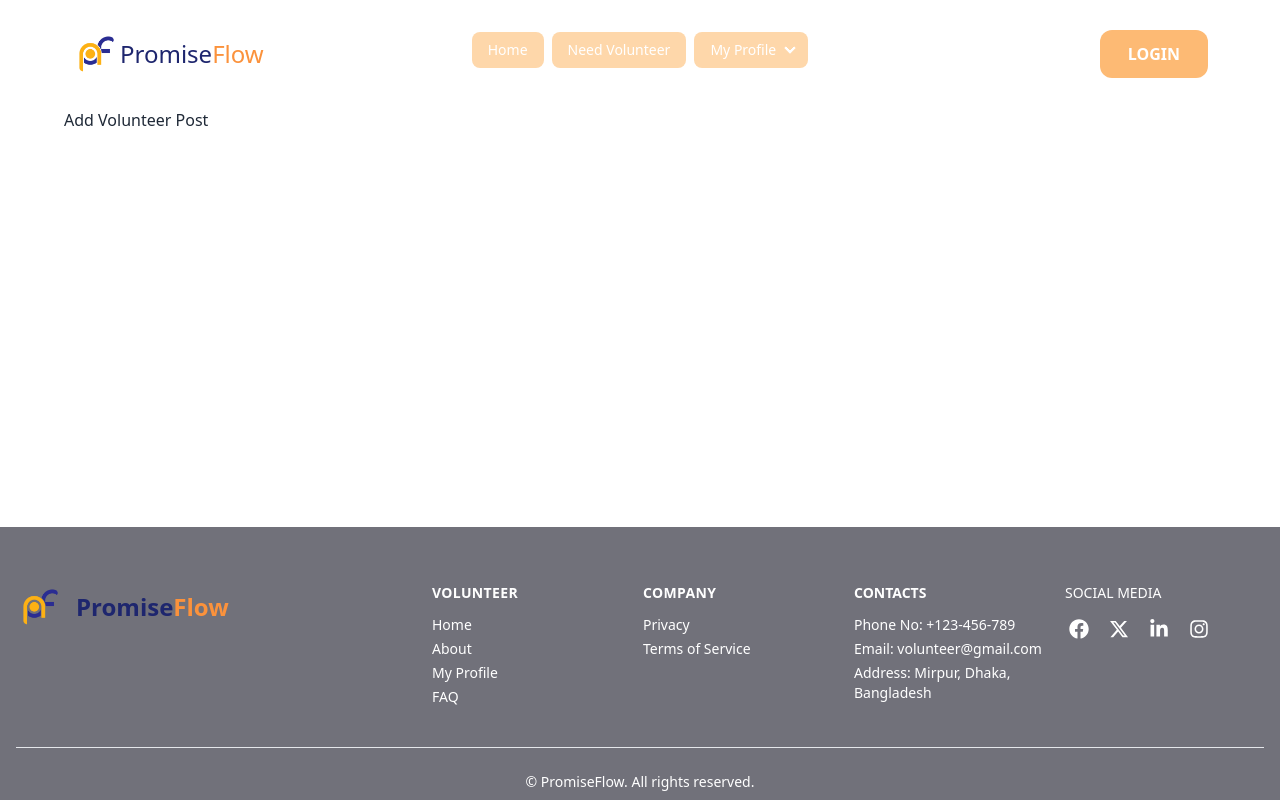
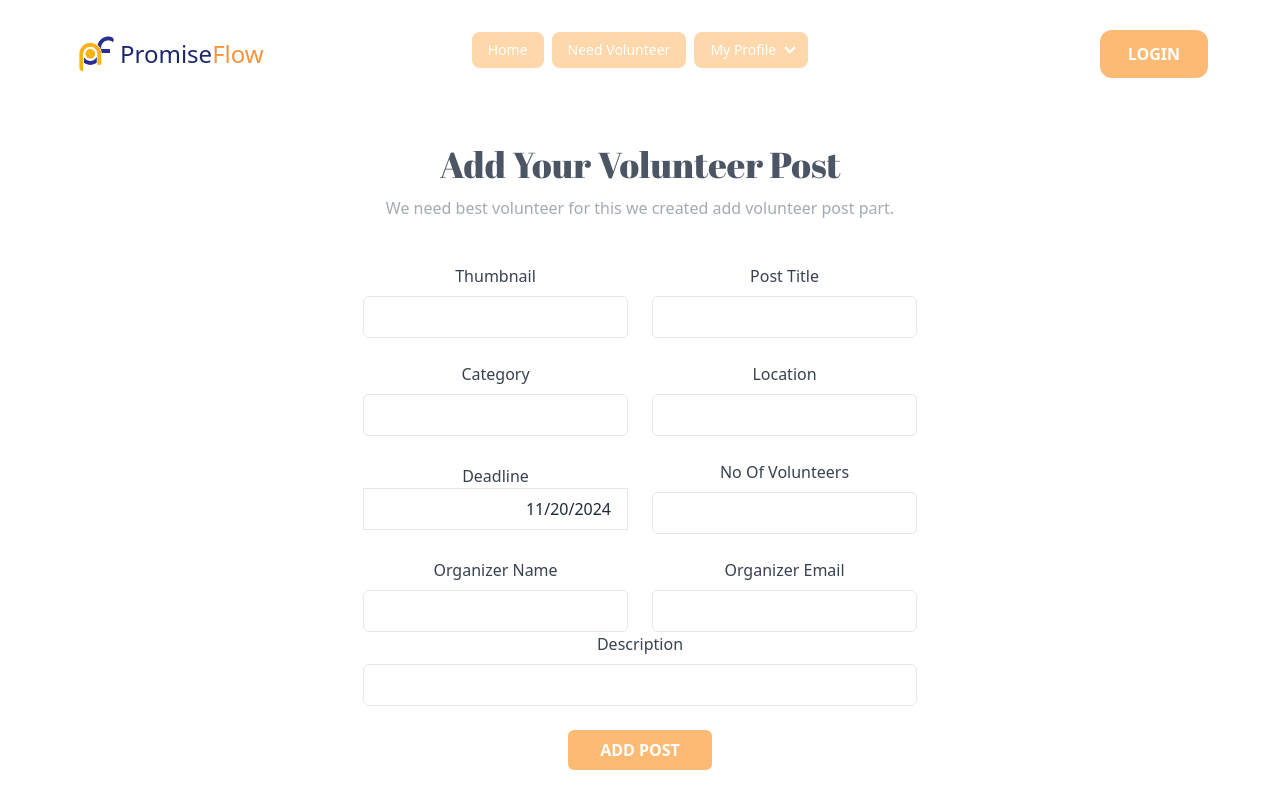
Before and after one commit to Yasmin17-23/promiseFlow-client, a React (Vite) app: page /add-volunteer-post in a window 1280 px wide. Shown: the top 800 px of the page. Built offline with nearby package versions, Linux system fonts and the light colour scheme; no server answers.

Commit message:
add volunteer post page created

```diff
--- a/package.json
+++ b/package.json
@@ -15,6 +15,7 @@
     "localforage": "^1.10.0",
     "match-sorter": "^8.0.0",
     "react": "^18.3.1",
+    "react-datepicker": "^7.5.0",
     "react-dom": "^18.3.1",
     "react-hook-form": "^7.53.2",
     "react-icons": "^5.3.0",
--- a/src/pages/AddVounteerPost/AddVolunteerPost.jsx
+++ b/src/pages/AddVounteerPost/AddVolunteerPost.jsx
@@ -1,9 +1,155 @@
-
+import { useState } from "react";
+import DatePicker from "react-datepicker";
+import "react-datepicker/dist/react-datepicker.css";
+import useAuth from "../../Hooks/useAuth";
 
 const AddVolunteerPost = () => {
+    const { user } = useAuth();
+    const [startDate, setStartDate] = useState(new Date());
+
+    const handleAddVolunteer = e => {
+        e.preventDefault();
+        const form = e.target;
+        const thumbnail = form.thumbnail.value;
+        const postTitle = form.postTitle.value;
+        const category = form.category.value;
+        const location = form.location.value;
+        //const email = form.emial.value;
+       // const name = form.name.value;
+        const no_of_Volunteers = form.no_of_Volunteers.value;
+        const deadline = startDate;
+        const description = form.description.value;
+        const volunteerData = {
+            thumbnail,
+            postTitle,
+            category,
+            location,
+            no_of_Volunteers,
+            deadline,
+            description,
+            organizer: {
+                email,
+                name: user?.displayName,
+            },
+        }
+        console.table(volunteerData);
+    }
     return (
-        <div>
-            Add Volunteer Post
+        <div className="flex flex-col justify-center items-center text-center my-8">
+            <div className="py-5">
+                <h2 className="text-4xl font-abril text-gray-600 mb-3">Add Your Volunteer Post</h2>
+                <p className="text-gray-600/50">We need best volunteer for this we created add
+                    volunteer post part.</p>
+            </div>
+            <form onSubmit={handleAddVolunteer}>
+                <div className="grid grid-cols-1 gap-6 mt-6 sm:grid-cols-2">
+                    <div className="flex flex-col">
+                        <label className="text-gray-700 dark:text-gray-200" htmlFor="thumbnail">
+                            Thumbnail
+                        </label>
+                        <input id="thumbnail" type="text" name="thumbnail"
+                            className="block w-full px-4 py-2 mt-2 text-gray-700
+                 bg-white border border-gray-200 rounded-md dark:bg-gray-800 dark:text-gray-300
+                  dark:border-gray-600 focus:border-blue-400 focus:ring-blue-300
+                  focus:ring-opacity-40 dark:focus:border-blue-300 focus:outline-none focus:ring" />
+                    </div>
+
+                    <div className="flex flex-col">
+                        <label className="text-gray-700 dark:text-gray-200" htmlFor="postTitle">
+                            Post Title
+                        </label>
+                        <input id="postTitle" type="text" name="postTitle"
+                            className="block w-full px-4 py-2 mt-2
+                 text-gray-700 bg-white border border-gray-200 rounded-md dark:bg-gray-800
+                  dark:text-gray-300 dark:border-gray-600 focus:border-blue-400 focus:ring-blue-300
+                  focus:ring-opacity-40 dark:focus:border-blue-300 focus:outline-none focus:ring" />
+                    </div>
+
+                    <div className="flex flex-col">
+                        <label className="text-gray-700 dark:text-gray-200" htmlFor="category ">
+                            Category
+                        </label>
+                        <input id="category" type="text" name="category"
+                            className="block w-full px-4 py-2 mt-2 text-gray-700
+                bg-white border border-gray-200 rounded-md dark:bg-gray-800 dark:text-gray-300
+                 dark:border-gray-600 focus:border-blue-400 focus:ring-blue-300 focus:ring-opacity-40
+                  dark:focus:border-blue-300 focus:outline-none focus:ring" />
+                    </div>
+
+                    <div className="flex flex-col">
+                        <label className="text-gray-700 dark:text-gray-200" htmlFor="location">
+                            Location
+                        </label>
+                        <input id="location" type="text" name="location"
+                            className="block w-full px-4 py-2 mt-2
+                text-gray-700 bg-white border border-gray-200 rounded-md dark:bg-gray-800
+                 dark:text-gray-300 dark:border-gray-600 focus:border-blue-400 focus:ring-blue-300
+                 focus:ring-opacity-40 dark:focus:border-blue-300 focus:outline-none focus:ring" />
+                    </div>
+                    <div className="flex flex-col justify-center">
+                        <label className="text-gray-700 dark:text-gray-200">
+                            Deadline
+                        </label>
+
+                        {/* Date picker Input Field */}
+                        <DatePicker  className="border px-4 py-2 text-end"
+
+                        selected={startDate}
+                        onChange={(date) => setStartDate(date)} />
+
+                    </div>
+                    <div className="flex flex-col">
+                        <label className="text-gray-700 dark:text-gray-200" htmlFor="no_of_Volunteers">
+                            No Of Volunteers
+                        </label>
+                        <input id="no_of_Volunteers" type="number" name="no_of_Volunteers"
+                            className="block w-full px-4 py-2 mt-2
+                text-gray-700 bg-white border border-gray-200 rounded-md dark:bg-gray-800
+                 dark:text-gray-300 dark:border-gray-600 focus:border-blue-400 focus:ring-blue-300
+                 focus:ring-opacity-40 dark:focus:border-blue-300 focus:outline-none focus:ring" />
+                    </div>
+                    <div>
+                        <label className="text-gray-700 dark:text-gray-200" htmlFor="name">
+                            Organizer Name
+                        </label>
+                        <input id="name" type="text" name="name"
+                        disabled
+                        defaultValue={user?.displayName}
+                            className="block w-full px-4 py-2 mt-2
+                text-gray-700 bg-white border border-gray-200 rounded-md dark:bg-gray-800
+                 dark:text-gray-300 dark:border-gray-600 focus:border-blue-400 focus:ring-blue-300
+                 focus:ring-opacity-40 dark:focus:border-blue-300 focus:outline-none focus:ring" />
+                    </div>
+                    <div>
+                        <label className="text-gray-700 dark:text-gray-200" htmlFor="email">
+                            Organizer Email
+                        </label>
+                        <input id="email" type="email" name="email"
+                        disabled
+                        defaultValue={user?.email}
+                            className="block w-full px-4 py-2 mt-2
+                text-gray-700 bg-white border border-gray-200 rounded-md dark:bg-gray-800
+                 dark:text-gray-300 dark:border-gray-600 focus:border-blue-400 focus:ring-blue-300
+                 focus:ring-opacity-40 dark:focus:border-blue-300 focus:outline-none focus:ring" />
+                    </div>
+                </div>
+                <div>
+                    <label className="text-gray-700 dark:text-gray-200" htmlFor="description">
+                        Description
+                    </label>
+                    <input id="description" type="text" name="description"
+                        className="block w-full px-4 py-2 mt-2
+                text-gray-700 bg-white border border-gray-200 rounded-md dark:bg-gray-800
+                 dark:text-gray-300 dark:border-gray-600 focus:border-blue-400 focus:ring-blue-300
+                 focus:ring-opacity-40 dark:focus:border-blue-300 focus:outline-none focus:ring" />
+                </div>
+
+                <div className="flex justify-center mt-6">
+                    <button className="px-8 py-2.5 leading-5 font-bold text-white transition-colors duration-300
+            transform bg-orange-300 rounded-md hover:bg-orange-600 focus:outline-none
+             focus:bg-gray-600">ADD POST</button>
+                </div>
+            </form>
         </div>
     );
 };
```
Also changed, not shown: 1 other file (tests, documents, lock files or other folders).
